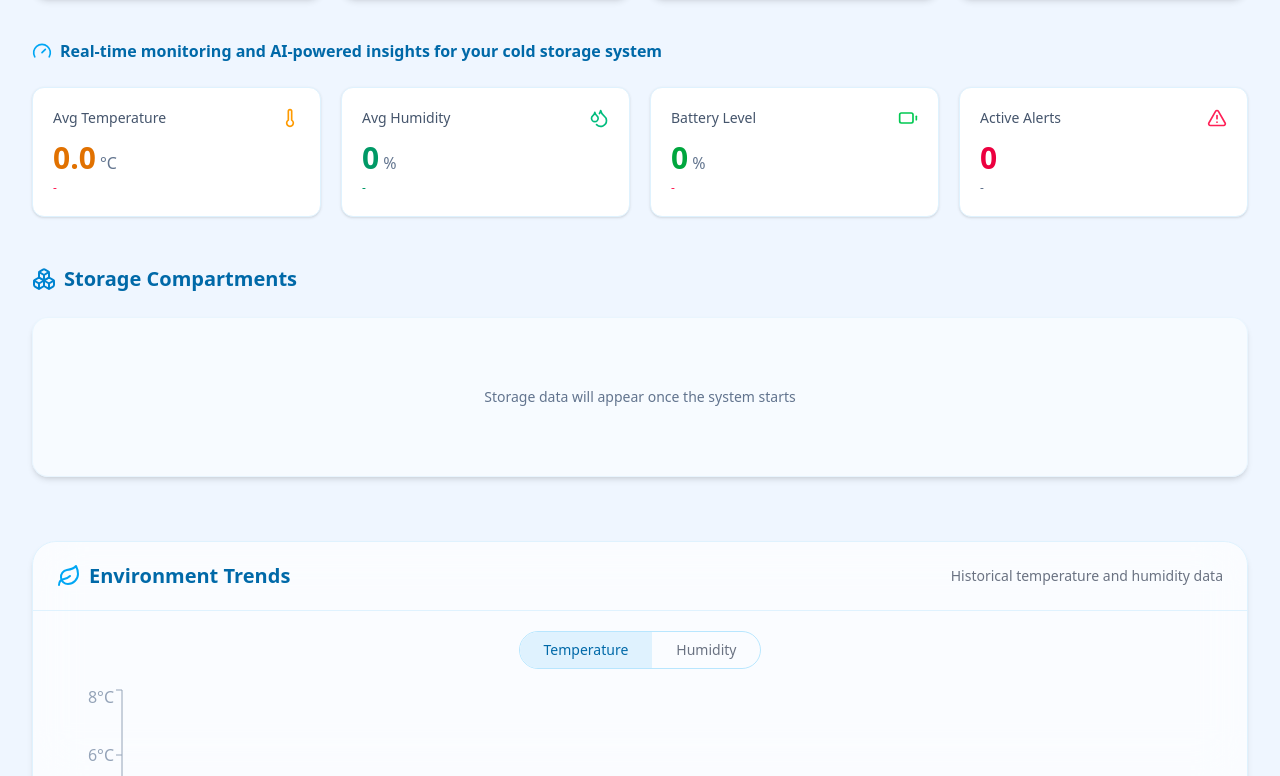
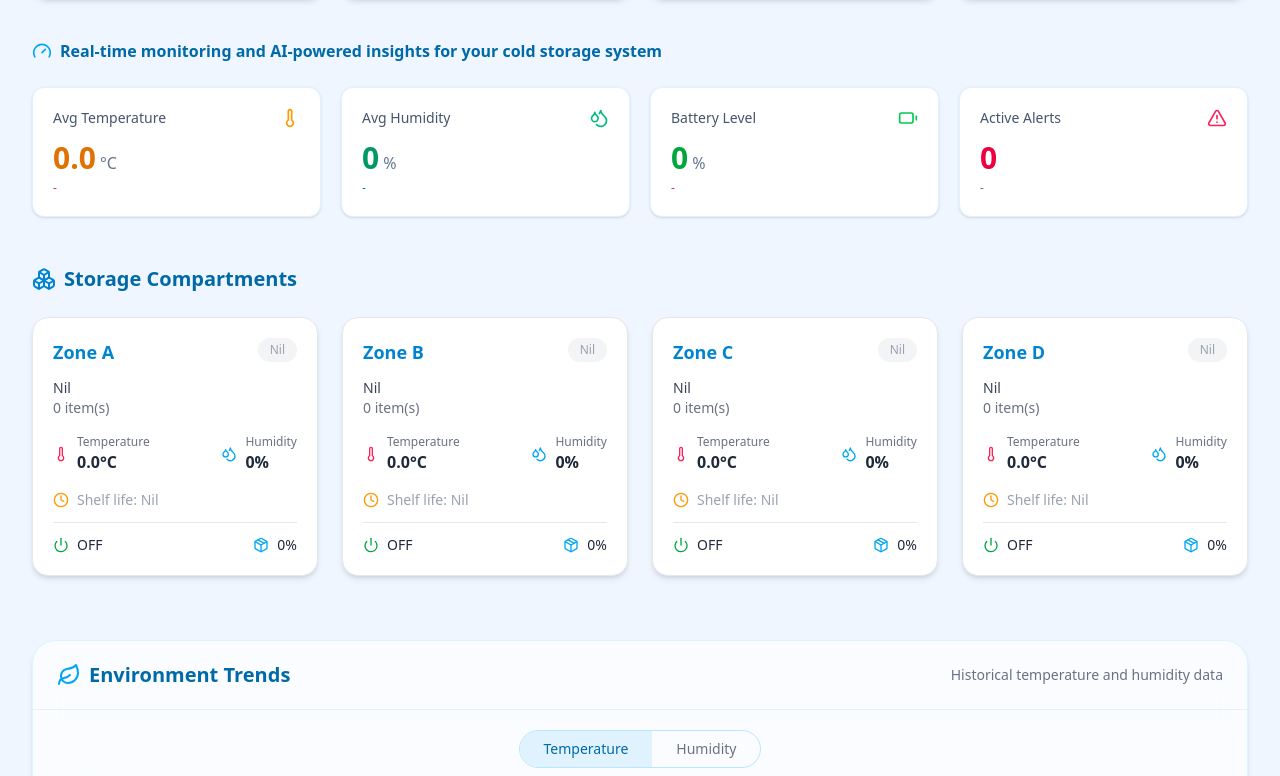
Before and after one commit to vengatavisva/FroSense, a React (Vite) app in the folder frosense/: page /inventory in a window 1280 px wide. Shown: the part 1060-1836 px from the top of the page. Built offline with nearby package versions, Linux system fonts and the light colour scheme.

Commit message:
inventory update

```diff
--- a/frosense/src/pages/Inventory.jsx
+++ b/frosense/src/pages/Inventory.jsx
@@ -202,12 +202,6 @@ export default function Inventory() {
       <p className="text-slate-500 mb-3 text-sm tracking-wide">
         System not active
       </p>
-      <button
-        onClick={toggleAll}
-        className="px-6 py-2 bg-gradient-to-r from-sky-500 to-sky-600 hover:from-sky-600 hover:to-sky-700 text-white rounded-full font-semibold shadow-md"
-      >
-        ▶️ Start Model
-      </button>
     </div>
   ) : (
     <>
@@ -333,17 +327,11 @@ export default function Inventory() {
     <Boxes className="text-sky-600 w-6 h-6" /> Storage Compartments
   </h2>
 
-          {!modelStarted ? (
-            <div className="flex flex-col items-center justify-center h-40 bg-white/50 rounded-2xl border border-sky-100/60 shadow-md text-slate-500">
-              <p className="text-sm">
-                Storage data will appear once the system starts
-              </p>
-            </div>
-          ) : (
   <div className="grid grid-cols-1 sm:grid-cols-2 lg:grid-cols-4 gap-6">
     {animatedStorage.map((zone, index) => {
-                const temp = zone.temperature;
-                const shelfDays = Math.round(zone.shelfLifeDays);
+      const temp = modelStarted ? zone.temperature : 0;
+      const shelfDays = modelStarted ? Math.round(zone.shelfLifeDays) : 0;
+      const humidity = modelStarted ? zone.humidity : 0;
       const risk = getRiskLevel(temp);
       const shelf = getShelfLifeStatus(shelfDays);
 
@@ -354,12 +342,18 @@ export default function Inventory() {
         >
           <div className="flex justify-between items-start mb-3">
             <h3 className="text-sky-600 font-semibold text-lg">{zone.name}</h3>
-                      <span className={`px-3 py-1 text-xs rounded-full font-medium transition-colors duration-300 ${risk.color}`}>
-                        {risk.label}
+            <span
+              className={`px-3 py-1 text-xs rounded-full font-medium ${modelStarted ? risk.color : "bg-gray-100 text-gray-400"}`}
+            >
+              {modelStarted ? risk.label : "Nil"}
             </span>
           </div>
-                    <p className="text-sm font-medium text-gray-700">{zone.product}</p>
-                    <p className="text-gray-500 text-sm mb-4">{zone.items} item(s) stored</p>
+          <p className="text-sm font-medium text-gray-700">
+            {modelStarted ? zone.product : "Nil"}
+          </p>
+          <p className="text-gray-500 text-sm mb-4">
+            {modelStarted ? `${zone.items} item(s)` : "0 item(s)"}
+          </p>
 
           <div className="flex justify-between mb-4">
             <div className="flex items-center gap-2">
@@ -373,33 +367,36 @@ export default function Inventory() {
               <Droplets className="w-4 h-4 text-sky-500" />
               <div>
                 <p className="text-xs text-gray-500">Humidity</p>
-                          <p className="font-semibold">{zone.humidity.toFixed(0)}%</p>
+                <p className="font-semibold">{humidity.toFixed(0)}%</p>
               </div>
             </div>
           </div>
 
           <div className="flex items-center gap-2 mb-3">
             <Clock className="w-4 h-4 text-amber-500" />
-                      <span className={`text-sm font-medium transition-colors duration-300 ${shelf.color}`}>
-                        Shelf life: {shelf.label}
+            <span
+              className={`text-sm font-medium ${
+                modelStarted ? shelf.color : "text-gray-400"
+              }`}
+            >
+              Shelf life: {modelStarted ? shelf.label : "Nil"}
             </span>
           </div>
 
           <div className="flex justify-between items-center border-t border-gray-200 pt-3 text-sm">
             <div className="flex items-center gap-2">
               <Power className="w-4 h-4 text-green-600" />
-                        <span>{zone.status}</span>
+              <span>{modelStarted ? zone.status : "OFF"}</span>
             </div>
             <div className="flex items-center gap-2">
               <Package className="w-4 h-4 text-sky-500" />
-                        <span>{zone.duty}</span>
+              <span>{modelStarted ? zone.duty : "0%"}</span>
             </div>
           </div>
         </div>
       );
     })}
   </div>
-          )}
 </div>
 
         {/* ===== Environment Trends Section ===== */}
```
Lines whose indentation alone changed are shown as unchanged.
